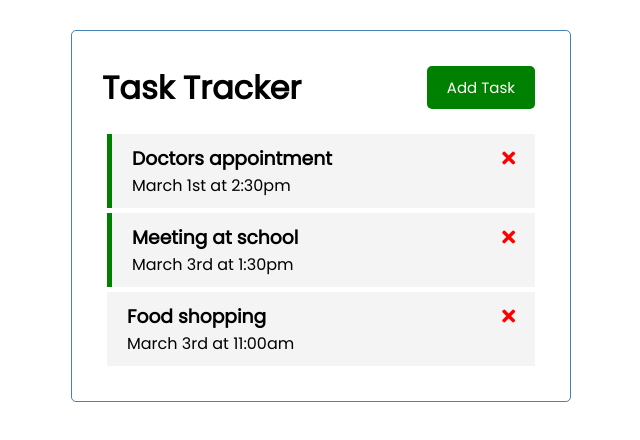
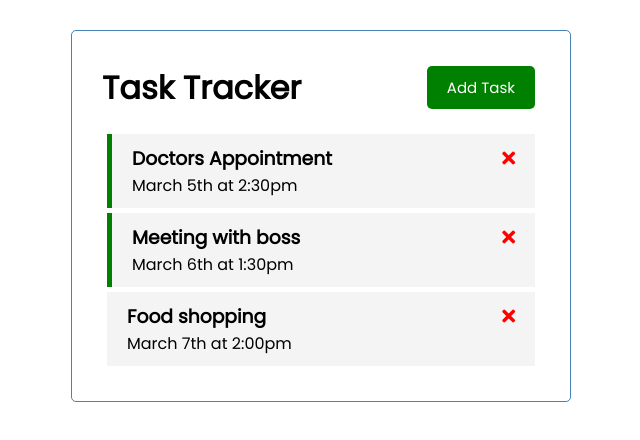
Before and after one commit to ErikAndresFelea/vue-practice-project, a Vue app: page / in a window 1280 px wide. Shown: the top 440 px of the page, without its empty margins (319-959 px from the left). Built offline with nearby package versions, Linux system fonts and the light colour scheme; data requests are answered from the project's data file.

Commit message:
implemented db on json

```diff
--- /dev/null
+++ b/db.json
@@ -0,0 +1,22 @@
+{
+    "tasks": [
+      {
+        "id": "1",
+        "text": "Doctors Appointment",
+        "day": "March 5th at 2:30pm",
+        "reminder": true
+      },
+      {
+        "id": "2",
+        "text": "Meeting with boss",
+        "day": "March 6th at 1:30pm",
+        "reminder": true
+      },
+      {
+        "id": "3",
+        "text": "Food shopping",
+        "day": "March 7th at 2:00pm",
+        "reminder": false
+      }
+    ]
+  }
--- a/package.json
+++ b/package.json
@@ -4,10 +4,12 @@
   "private": true,
   "scripts": {
     "serve": "vue-cli-service serve",
-    "build": "vue-cli-service build"
+    "build": "vue-cli-service build",
+    "backend": "json-server --watch db.json --port 5000"
   },
   "dependencies": {
     "core-js": "^3.8.3",
+    "json-server": "^0.17.1",
     "vue": "^3.2.13",
     "vue-router": "^4.0.3"
   },
--- a/src/App.vue
+++ b/src/App.vue
@@ -43,28 +43,19 @@
         task.id === id ? { ...task, reminder: !task.reminder } : task
       )
     },
+    async fetchTasks() {
+      const res = await fetch('http://localhost:5000/tasks')
+      const data = await res.json()
+      return data
+    },
+    async fetchTask(id) {
+      const res = await fetch(`http://localhost:5000/tasks${id}`)
+      const data = await res.json()
+      return data
+    },
   },
-  created() {
-    this.tasks = [
-      {
-        id: 1,
-        text: 'Doctors appointment',
-        day: 'March 1st at 2:30pm',
-        reminder: true,
-      },
-      {
-        id: 2,
-        text: 'Meeting at school',
-        day: 'March 3rd at 1:30pm',
-        reminder: true,
-      },
-      {
-        id: 3,
-        text: 'Food shopping',
-        day: 'March 3rd at 11:00am',
-        reminder: false,
-      },
-    ]
+  async created() {
+    this.tasks = await this.fetchTasks()
   },
 }
 </script>
```
Also changed, not shown: 1 other file (tests, documents, lock files or other folders).
